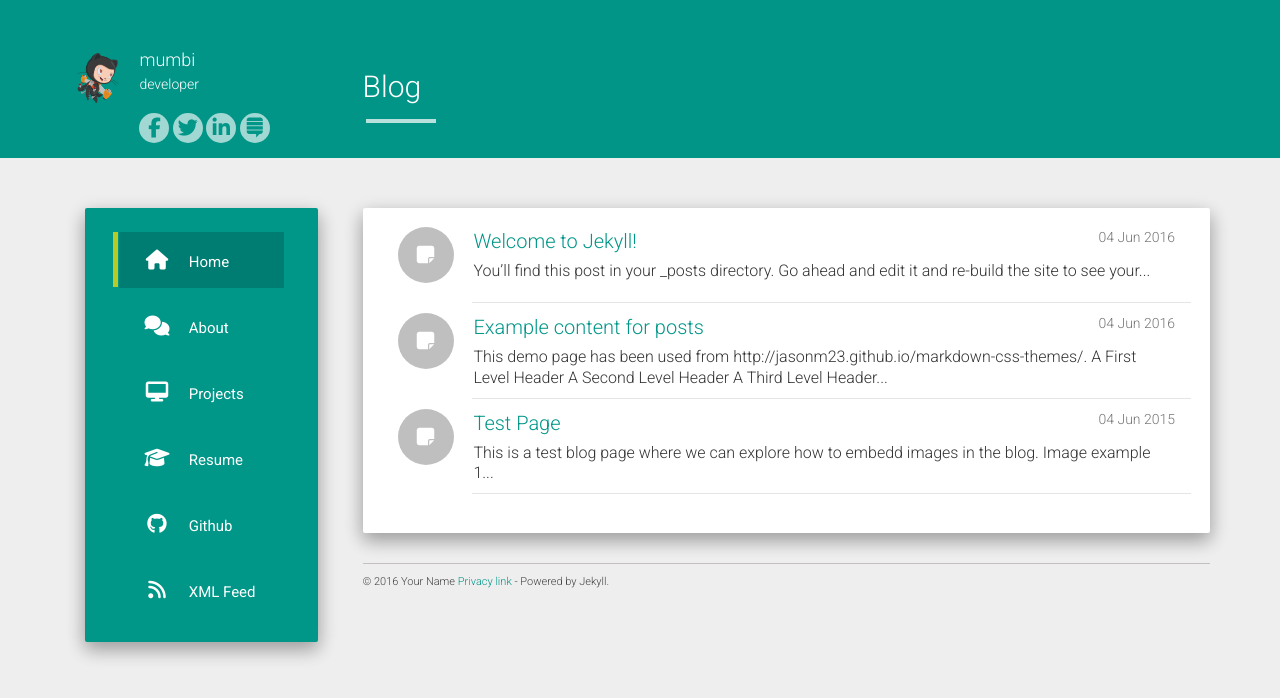
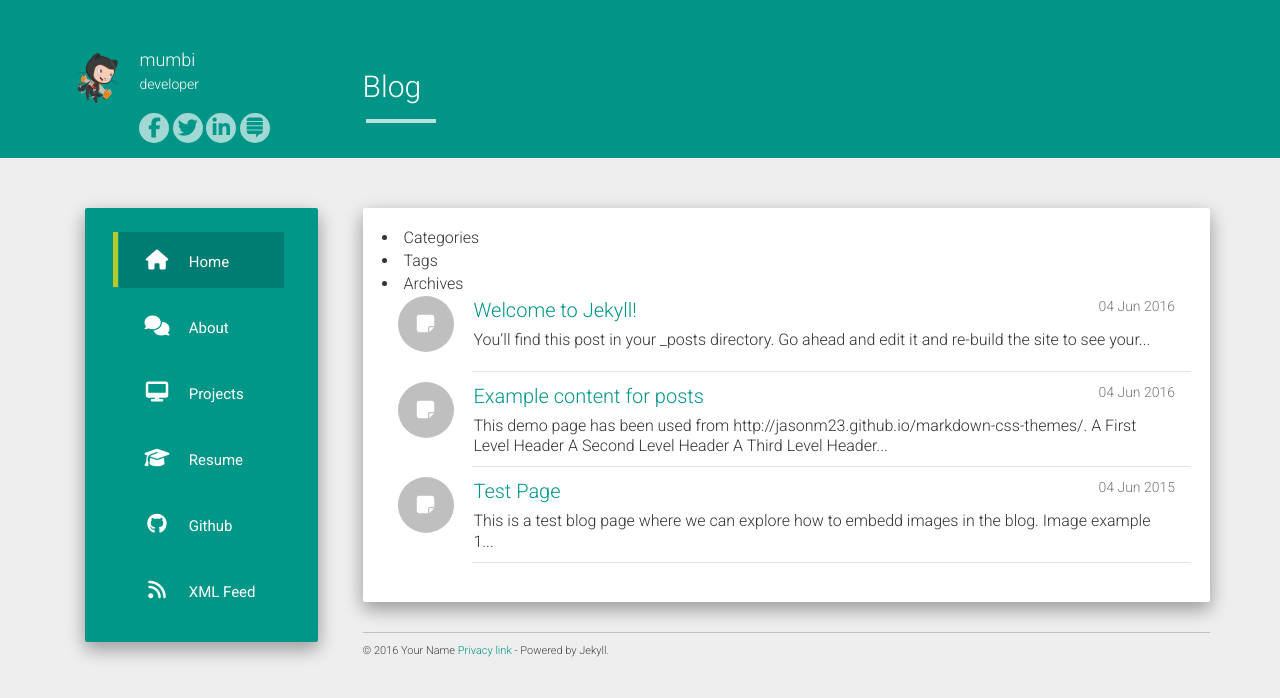
Before and after one commit to mumbi/mumbi.github.io, a Jekyll site: the page built from index.html, in a window 1280 px wide. Shown: the top 698 px of the page. Built offline with Jekyll 4.4.1, drawn with Linux system fonts in a browser that asks for light colours; nearby versions of some CDN libraries; the list of posts is cut into pages by our own code.

Commit message:
Update index.html

```diff
--- a/index.html
+++ b/index.html
@@ -3,6 +3,11 @@ layout: default
 title: Blog
 ---
 <div class="well">
+    <div >
+        <li>Categories</li>
+        <li>Tags</li>
+        <li>Archives</li>
+    </div>
     <div class="list-group">
       {% for post in paginator.posts %}
       <div class="list-group-item">
```
